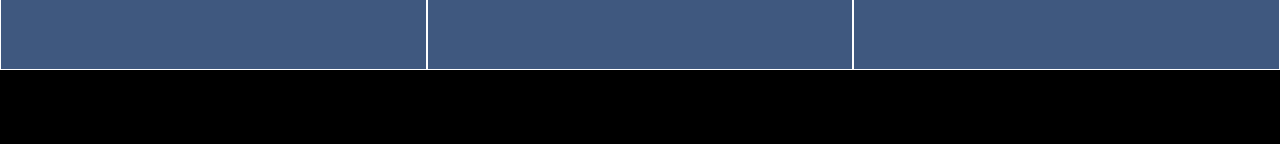
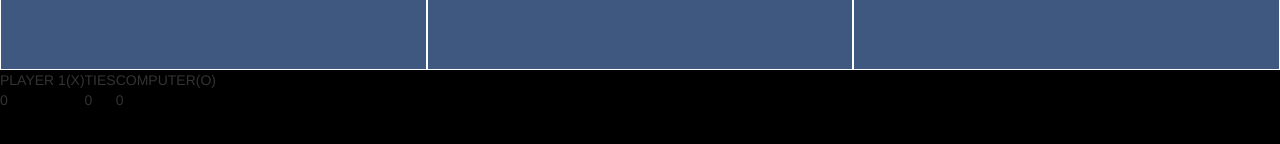
Before and after one commit to NawarYossef/tic-tac-toe, a website: page public/index.html in a window 1280 px wide. Shown: the part 482-626 px from the top of the page. Drawn offline with nearby package versions, Linux system fonts and the light colour scheme.

Commit message:
markup and styles for game score

```diff
--- a/public/index.html
+++ b/public/index.html
@@ -38,5 +38,19 @@
         </div>
       </div>
     </div>
+    <section class="score">
+      <table>
+        <tr>
+          <td>PLAYER 1(X)</td>
+          <td>TIES</td>
+          <td>COMPUTER(O)</td>
+        </tr>
+        <tr>
+          <td class="player1-score">0</td>
+          <td class="tie-score">0</td>
+          <td class="player2-computer-score">0</td>
+        </tr>
+      </table>
+    </section>
   </body>
 </html>
```
